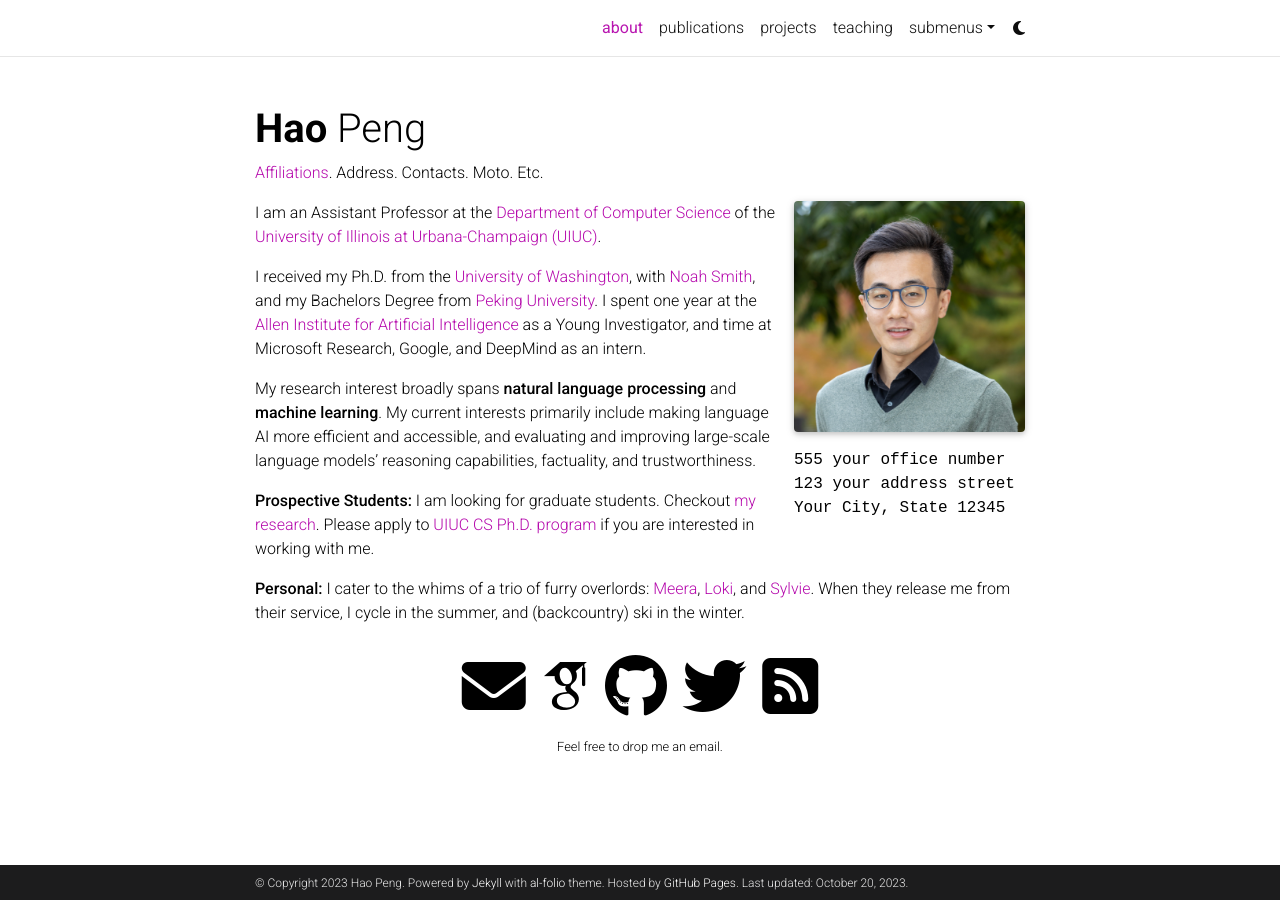
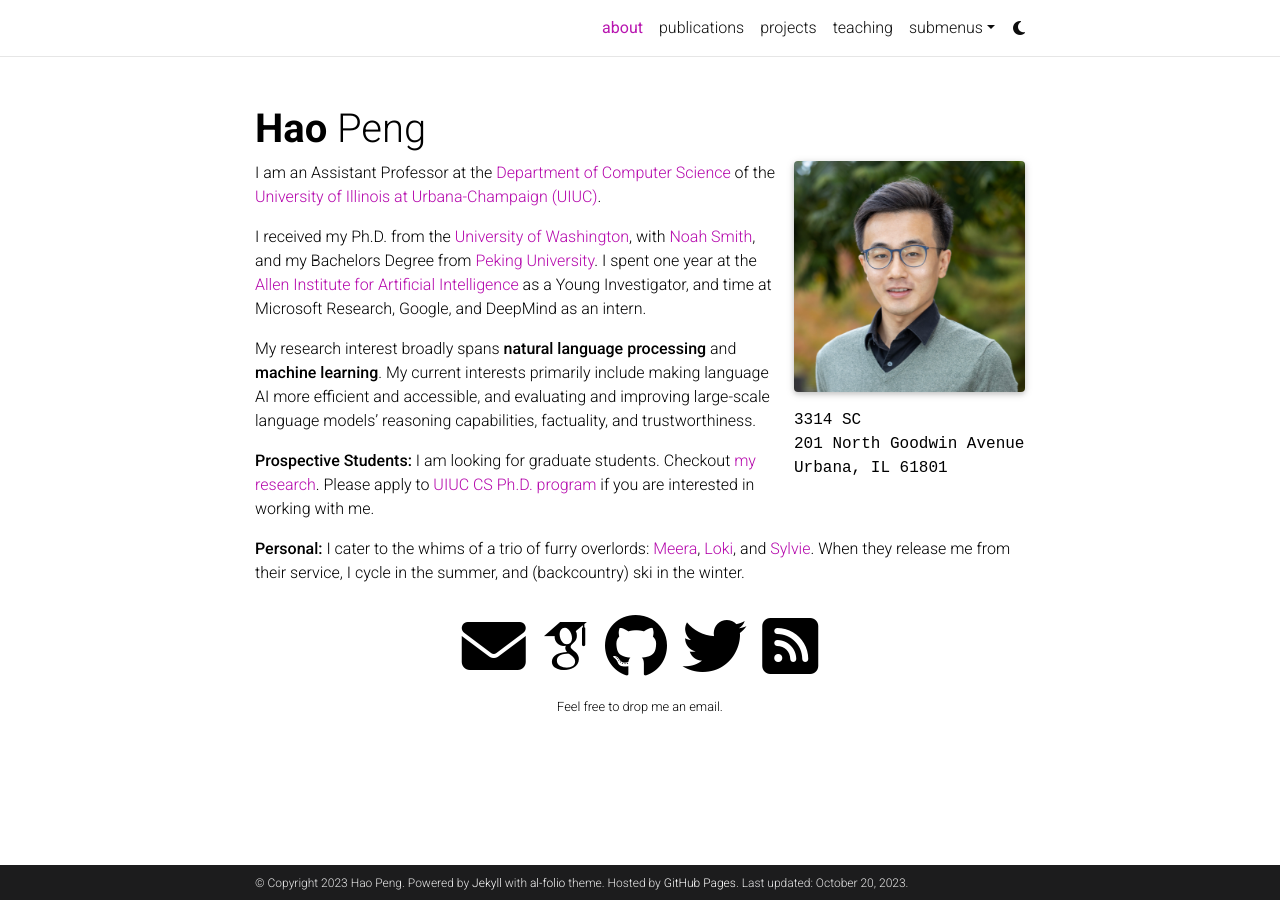
Before and after one commit to haopeng-nlp/haopeng-nlp.github.io, a Jekyll site: the page built from _pages/about.md, in a window 1280 px wide. Built offline with Jekyll 4.4.1, drawn with Linux system fonts in a browser that asks for light colours; full-size pictures stand in for the smaller copies a plugin makes; some web fonts are replaced; comment, search, counter and statistics services are not loaded; a style sheet for code colours, icons or effects is not loaded.

Commit message:
fixed about

```diff
--- a/_layouts/about.html
+++ b/_layouts/about.html
@@ -8,7 +8,6 @@
           <h1 class="post-title">
             {% if site.title == "blank" -%}<span class="font-weight-bold">{{ site.first_name }}</span> {{ site.middle_name }} {{ site.last_name }}{%- else -%}{{ site.title }}{%- endif %}
           </h1>
-          <p class="desc">{{ page.subtitle }}</p>
         </header>
 
         <article>
--- a/_pages/about.md
+++ b/_pages/about.md
@@ -9,9 +9,9 @@
   image: hao/headshot.jpg
   image_circular: false # crops the image to make it circular
   more_info: >
-    <p>555 your office number</p>
-    <p>123 your address street</p>
-    <p>Your City, State 12345</p>
+    <p>3314 SC</p>
+    <p>201 North Goodwin Avenue</p>
+    <p>Urbana, IL 61801</p>
 
 news: false  # includes a list of news items
 latest_posts: false  # includes a list of the newest posts
```
